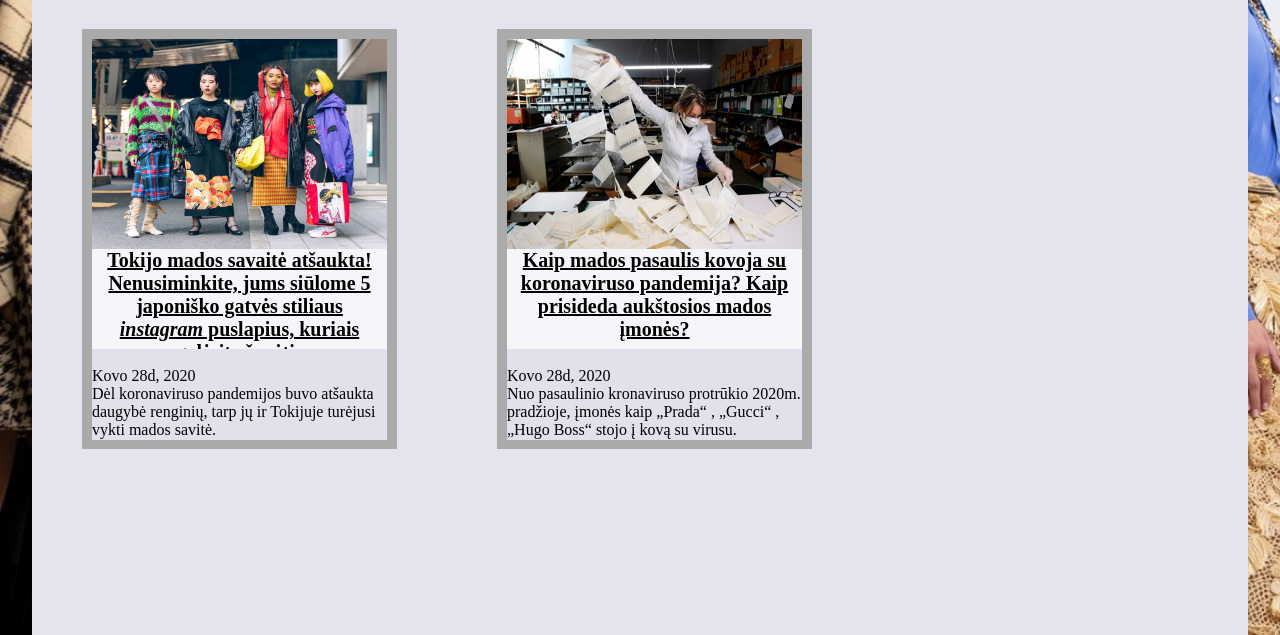
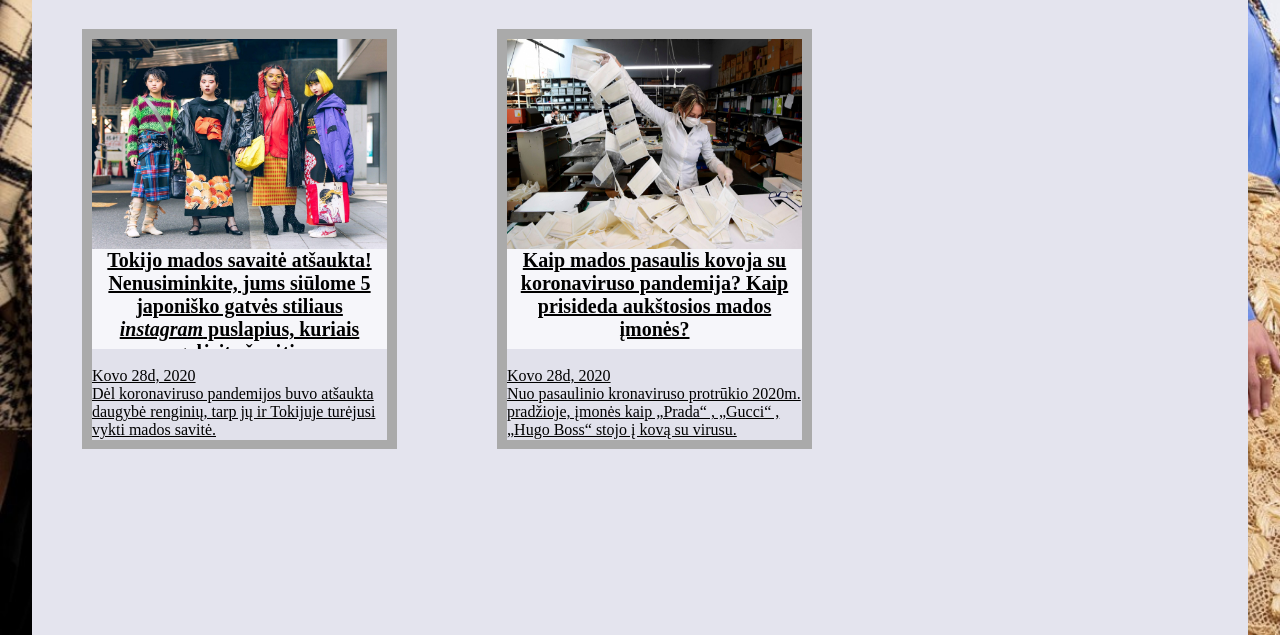
Before and after one commit to httpno/httpno.github.io, a plain HTML site: page titulinis.html in a window 1280 px wide. Shown: the part 165-800 px from the top of the page. Drawn offline with Linux system fonts and the light colour scheme.

Commit message:
Add files via upload

```diff
--- a/titulinis.html
+++ b/titulinis.html
@@ -18,8 +18,9 @@
                         <img src="imag/img11.jpg" > </div>
                     <div class="antr">
                         <a href = "C:\Users\aurej\Desktop\blog'as\Tokijo mados savaite.html" target = "_blank">Tokijo mados savaitė atšaukta! Nenusiminkite, jums siūlome 5 japoniško gatvės stiliaus <i>instagram</i>  puslapius, kuriais galėsite žavėtis </div></a>
-                    <div class="text"> <br>Kovo 28d, 2020</br>
-                        Dėl koronaviruso pandemijos buvo atšaukta daugybė renginių, tarp jų ir Tokijuje turėjusi vykti mados savitė.
+                    <div class="text">
+                      <a href = "C:\Users\aurej\Desktop\blog'as\Tokijo mados savaite.html" target = "_blank" ><br>Kovo 28d, 2020</br>
+                        Dėl koronaviruso pandemijos buvo atšaukta daugybė renginių, tarp jų ir Tokijuje turėjusi vykti mados savitė.</a>
 
                     </div>
                 </article>
@@ -29,7 +30,7 @@
                     </div>
                     <div class="antr">
                         <a href = "C:\Users\aurej\Desktop\blog'as\parda.html" target = "_blank" >Kaip mados pasaulis kovoja su koronaviruso pandemija? Kaip prisideda aukštosios mados įmonės?</a></div>
-                    <div class="text"> <br>Kovo 28d, 2020</br> Nuo pasaulinio kronaviruso protrūkio 2020m. pradžioje, įmonės kaip  „Prada“ ,  „Gucci“ ,  „Hugo Boss“ stojo į kovą su virusu.</div>
+                    <div class="text"><a href = "C:\Users\aurej\Desktop\blog'as\parda.html" target = "_blank" > <br>Kovo 28d, 2020</br> Nuo pasaulinio kronaviruso protrūkio 2020m. pradžioje, įmonės kaip  „Prada“ ,  „Gucci“ ,  „Hugo Boss“ stojo į kovą su virusu.</div></a>
                 </article>
 
             </section>
```
